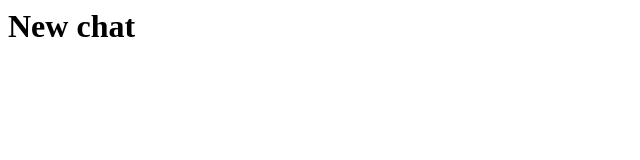
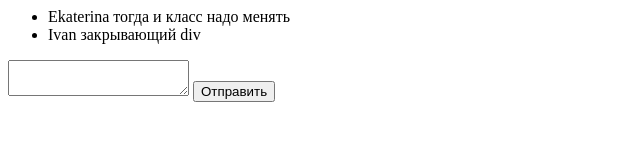
Before and after one commit to rfist/components_chat_1310_2130, a website: page index.html in a window 1280 px wide. Shown: the whole page, without its empty margins (0-640 px from the left). Drawn offline with Linux system fonts and the light colour scheme.

Commit message:
add components

```diff
--- /dev/null
+++ b/components/app/app.js
@@ -0,0 +1,49 @@
+import {Chat} from './../chat/chat.js';
+import {Form} from './../form/form.js';
+
+export class App {
+    constructor({el}) {
+        this.el = el;
+        this.chat = new Chat({
+            el: document.createElement('div')
+        });
+        this.form = new Form({
+            el: document.createElement('div'),
+            onSubmit: this._onFormSubmit.bind(this)
+        });
+
+        this.el.append(this.chat.el, this.form.el);
+        this.chat.setData({
+            messages: [
+                {
+                    sender: 'Ekaterina',
+                    text: 'тогда и класс надо менять'
+                },
+                {
+                    sender: 'Ivan',
+                    text: 'закрывающий div'
+                }
+            ]
+        });
+
+        this.render();
+    }
+
+    render() {
+        this.chat.render();
+        this.form.render();
+    }
+
+    _onFormSubmit({text}) {
+        this.chat.setData({
+            messages: [
+                ...this.chat.data.messages,
+                {
+                    text,
+                    sender: 'Me'
+                }
+            ]
+        });
+        this.render();
+    }
+}
--- /dev/null
+++ b/components/chat/chat.js
@@ -0,0 +1,28 @@
+export class Chat {
+    constructor({el, data = {messages: []}}) {
+        this.el = el;
+        this.data = data;
+    }
+
+    render() {
+        const messagesHTML = this.data.messages.map(({text, sender}) => {
+            return `
+                <li class="chat__message">
+                    <span class="chat__title">${sender}</span>
+                    <span class="chat__text">${text}</span>
+                </li>
+            `;
+        }).join('');
+
+        this.el.innerHTML = `
+            <div class="chat">
+                <div class="chat__header"></div>
+                <ul class="chat__messages">${messagesHTML}</ul>
+            </div>
+        `;
+    }
+
+    setData(data) {
+        Object.assign(this.data, data);
+    }
+}
--- /dev/null
+++ b/components/form/form.js
@@ -0,0 +1,24 @@
+export class Form {
+    constructor({ el, onSubmit}) {
+        this.el = el;
+
+        this.el.addEventListener('submit', this._onSubmit.bind(this));
+        this.onSubmit = onSubmit;
+    }
+
+    render() {
+        this.el.innerHTML = `
+            <form>
+                <textarea></textarea>
+                <input type="submit" value="Отправить">
+            </form>
+        `;
+    }
+
+    _onSubmit(event) {
+        event.preventDefault();
+        this.onSubmit({
+            text: event.target.querySelector('textarea').value
+        });
+    }
+}
--- a/index.html
+++ b/index.html
@@ -1,8 +1,16 @@
 <html>
     <head>
         <meta charset="utf-8">
+
     </head>
     <body>
-        <h1>New chat</h1>
+        <div class="js-app"></div>
+        <script type="module">
+            import { App } from "./components/app/app.js";
+
+            new App({
+                el: document.querySelector('.js-app')
+            });
+        </script>
     </body>
 </html>
```
Also changed, not shown: package.json (added, +26 -0 lines), .eslintrc.js.
